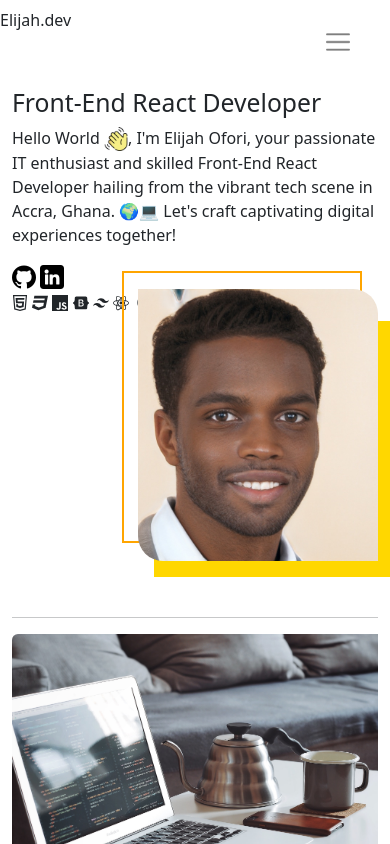
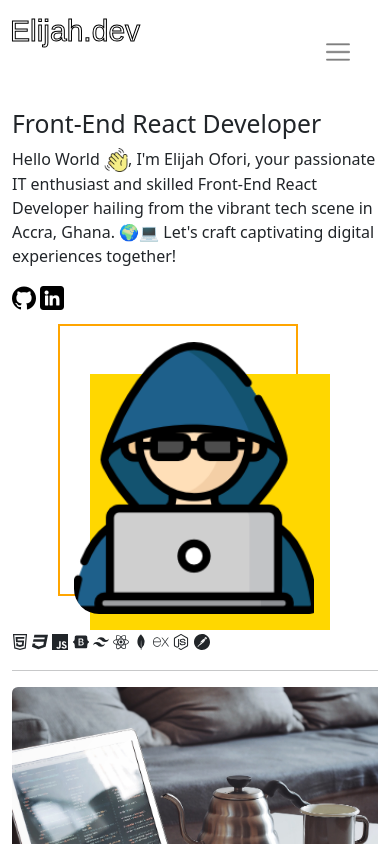
Before and after one commit to kobby-ofori/Portfolio-website, a React (Create React App) app: page / in a window 390 px wide. Shown: the top 844 px of the page. Built offline with nearby package versions, Linux system fonts and the light colour scheme.

Commit message:
Added responsive features

```diff
--- a/src/components/contact/Contact.jsx
+++ b/src/components/contact/Contact.jsx
@@ -20,7 +20,7 @@ const Contact = () => {
       <hr />
       <Row className="contact-info">
         <h5>Contact Information</h5>
-        <Col>
+        <Col xs={12} md={4}>
           <p>
             <strong>Residence:</strong> Accra, Ghana
             <GrLocationPin />
@@ -38,7 +38,7 @@ const Contact = () => {
 
           </p>
         </Col>
-        <Col>
+        <Col xs={12} md={4}>
           <h6>Social Links:</h6>
           <ul className="social-links">
             <li>
@@ -62,7 +62,7 @@ const Contact = () => {
             </li>
           </ul>
         </Col>
-        <Col>
+        <Col xs={12} md={4}>
           <h6>GitHub:</h6>
           <p>
             <a href={gitHubUrl} target="_blank" rel="noopener noreferrer">
--- a/src/components/footer/Footer.jsx
+++ b/src/components/footer/Footer.jsx
@@ -3,6 +3,7 @@ import "./Footer.css";
 import { Col, Container, Nav, Row } from "react-bootstrap";
 import github from "../../images/github.png";
 import linkedin from "../../images/linkedin.png";
+import { Link } from "react-scroll";
 
 const Footer = () => {
   const gitHubUrl = "https://github.com/kobby-ofori?tab=repositories";
@@ -10,30 +11,39 @@ const Footer = () => {
 
   return (
     <>
-    <hr/>
+      <hr />
       <Container className="footer-page" id="footer">
         <Row className="footer-row">
           <div>
             <Nav className="flex-column">
               <Nav.Link>
+                <Link to="home" span={true} smooth={true}>
                   <span className="footer-nav">Home</span>
+                </Link>
               </Nav.Link>
               <div className="horizontal-row"></div>
               <Nav.Link>
+                <Link to="home" span={true} smooth={true}>
                   <span className="footer-nav">About</span>
+                </Link>
               </Nav.Link>
               <div className="horizontal-row"></div>
               <Nav.Link>
+                <Link to="home" span={true} smooth={true}>
                   <span className="footer-nav">Projects</span>
+                </Link>
               </Nav.Link>
               <div className="horizontal-row"></div>
               <Nav.Link>
+                <Link to="home" span={true} smooth={true}>
                   <span className="footer-nav">Contact</span>
+                </Link>
               </Nav.Link>
               <div className="horizontal-row"></div>
             </Nav>
           </div>
         </Row>
+        <br />
         <Row className="justify-content-center align-items-center">
           <Col md={{ span: 6, offset: 3 }}>
             {/* github logo with link */}
@@ -47,7 +57,9 @@ const Footer = () => {
           </Col>
         </Row>
         <Row>
-        <Col><p className="footer-copyright">&copy; 2023 by Elijah Ofori</p></Col>
+          <Col>
+            <p className="footer-copyright">&copy; 2023 by Elijah Ofori</p>
+          </Col>
         </Row>
       </Container>
     </>
--- a/src/components/hero/Hero.css
+++ b/src/components/hero/Hero.css
@@ -34,3 +34,52 @@
   right: 7rem;
   top: 4rem;
 }
+
+/* Add media queries for responsiveness */
+@media (max-width: 768px) {
+  .right-t {
+    flex-direction: column-reverse;
+    left: 0;
+    text-align: center;
+    margin-top: 2rem;
+  }
+
+
+
+  .right-t > img {
+    position: absolute;
+    width: 15rem;
+    height: 17rem;
+    object-fit: cover;
+    right: 4rem;
+    top: 2rem;
+    border-radius: 0 25px 0 25px;
+    cursor: pointer;
+  }
+
+  .right-t > :nth-child(1) {
+    position: absolute;
+    width: 15rem;
+    height: 17rem;
+    border: 2px solid orange;
+    background-color: transparent;
+    right: 5rem;
+    top: 0.9rem;
+  }
+
+  .right-t > :nth-child(2) {
+    position: absolute;
+    width: 15rem;
+    height: 16rem;
+    background: gold;
+    right: 3rem;
+    top: 4rem;
+  }
+
+  .tech-stack{
+    position: absolute;
+    bottom: 9rem;
+    margin-top: 2rem;
+    margin-bottom: 3rem;
+  }
+}
--- a/src/components/hero/Hero.jsx
+++ b/src/components/hero/Hero.jsx
@@ -2,7 +2,7 @@ import React from "react";
 import "./Hero.css";
 import { Col, Container, Row } from "react-bootstrap";
 import wavinghand from "../../images/wavinghand.png";
-import pic2 from "../../images/pic2.jpg";
+import hacker from "../../images/hacker.png";
 import { ImHtmlFive2, ImCss3 } from "react-icons/im";
 import {
   SiJavascript,
@@ -49,14 +49,15 @@ const hero = () => {
             <div className="right-t">
               <div></div>
               <div></div>
-              <img src={pic2} alt="profil-pic" />
+              <img src={hacker} alt="profil-pic" />
             </div>
           </Col>
         </Col>
       </Row>
+      <br />
       <Row>
         <Col md={{ span: 3, offset: 3 }}>
-          <div className="tech-stack & programing-languages">
+          <div className="tech-stack programing-languages">
             <ImHtmlFive2 /> <ImCss3 /> <SiJavascript /> <SiBootstrap />{" "}
             <SiTailwindcss /> <SiReact /> <SiMongodb /> <SiExpress />{" "}
             <SiNodedotjs /> <SiPostman />
--- a/src/components/navs/Navs.css
+++ b/src/components/navs/Navs.css
@@ -21,6 +21,14 @@
   color: orange;
 }
 
+.stroke-text{
+  color: transparent;
+  font-family: Arial, Helvetica, sans-serif;
+  font-size: 30px;
+  -webkit-text-stroke-width: 1px;
+  -webkit-text-stroke-color: black;
+}
+
 @media  screen and (max-width: 768px) {
   .header>:nth-child(2){
     position: fixed;
@@ -30,6 +38,10 @@
   .header-menu{
     flex-direction: column;
     background-color: rgba(0, 0, 0, 0.815);
+    color: white;
     padding: 2rem;
   }
+  .stroke-text{
+    padding-left: 10px;
+  }
 }
--- a/src/components/navs/Navs.jsx
+++ b/src/components/navs/Navs.jsx
@@ -13,7 +13,7 @@ const Navs = () => {
       <Row>
         <Navbar>
           <Col>
-            <span className="header-name">Elijah.dev</span>
+            <span className="stroke-text">Elijah.dev</span>
           </Col>
           <Col>
             <div className="header" id="home">
--- a/src/components/projects/Project.css
+++ b/src/components/projects/Project.css
@@ -38,3 +38,14 @@ h5{
 .video-container:hover .video {
   transform: scale(1.1); /* Scale the video to make it slightly larger on hover */
 }
+
+.project-page a {
+  color: #33201b;
+  text-decoration: none; /* Remove underlines if needed */
+  font-weight: bold;
+  padding-left: 25px;
+}
+
+.project-page a:hover {
+  color: #ff892e; /* Change color on hover */
+}
```
Also changed, not shown: src/components/projects/Project.jsx (+111 -8 lines), src/images/hacker.png (added), 1 other file (tests, documents, lock files or other folders). Lines whose indentation alone changed are shown as unchanged.
